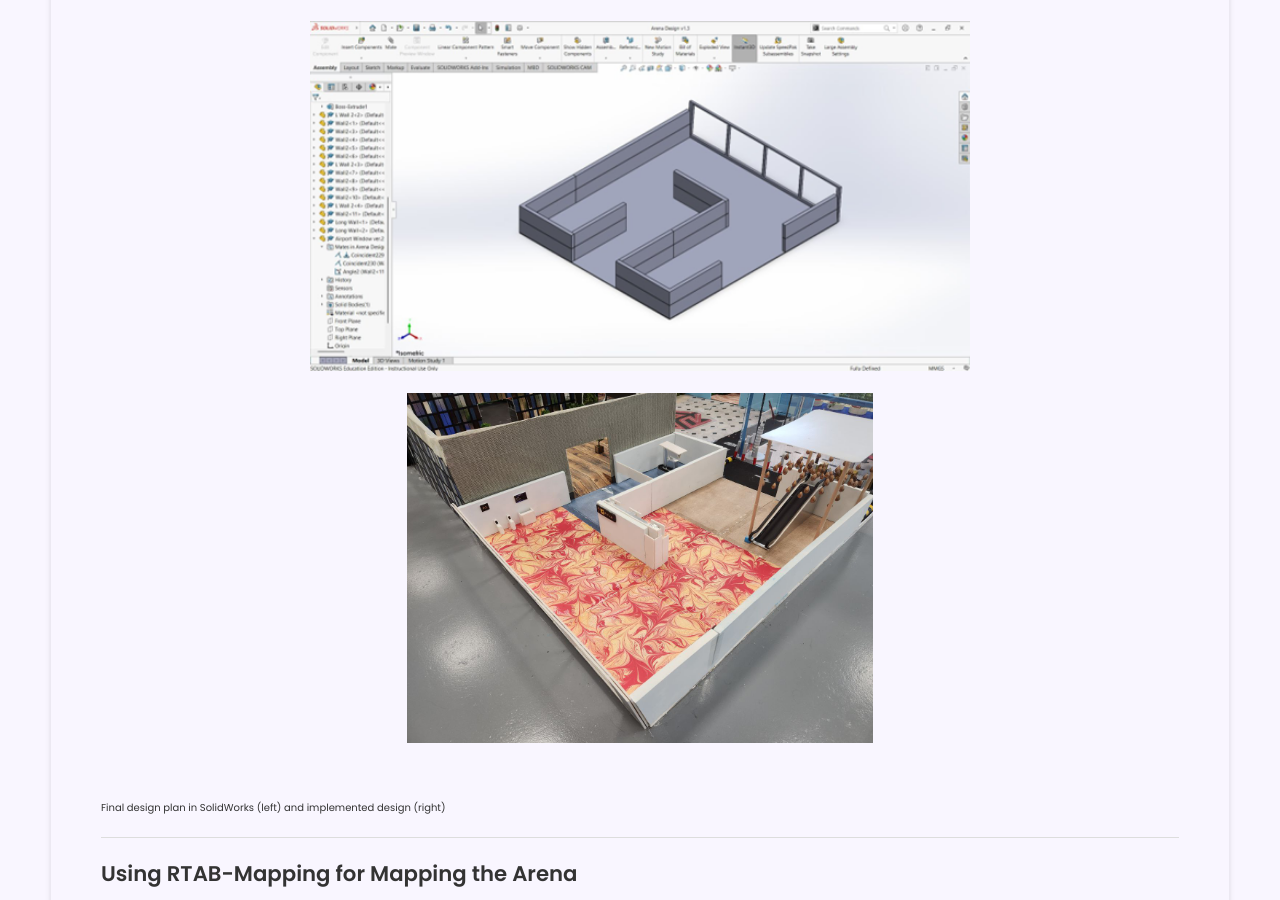
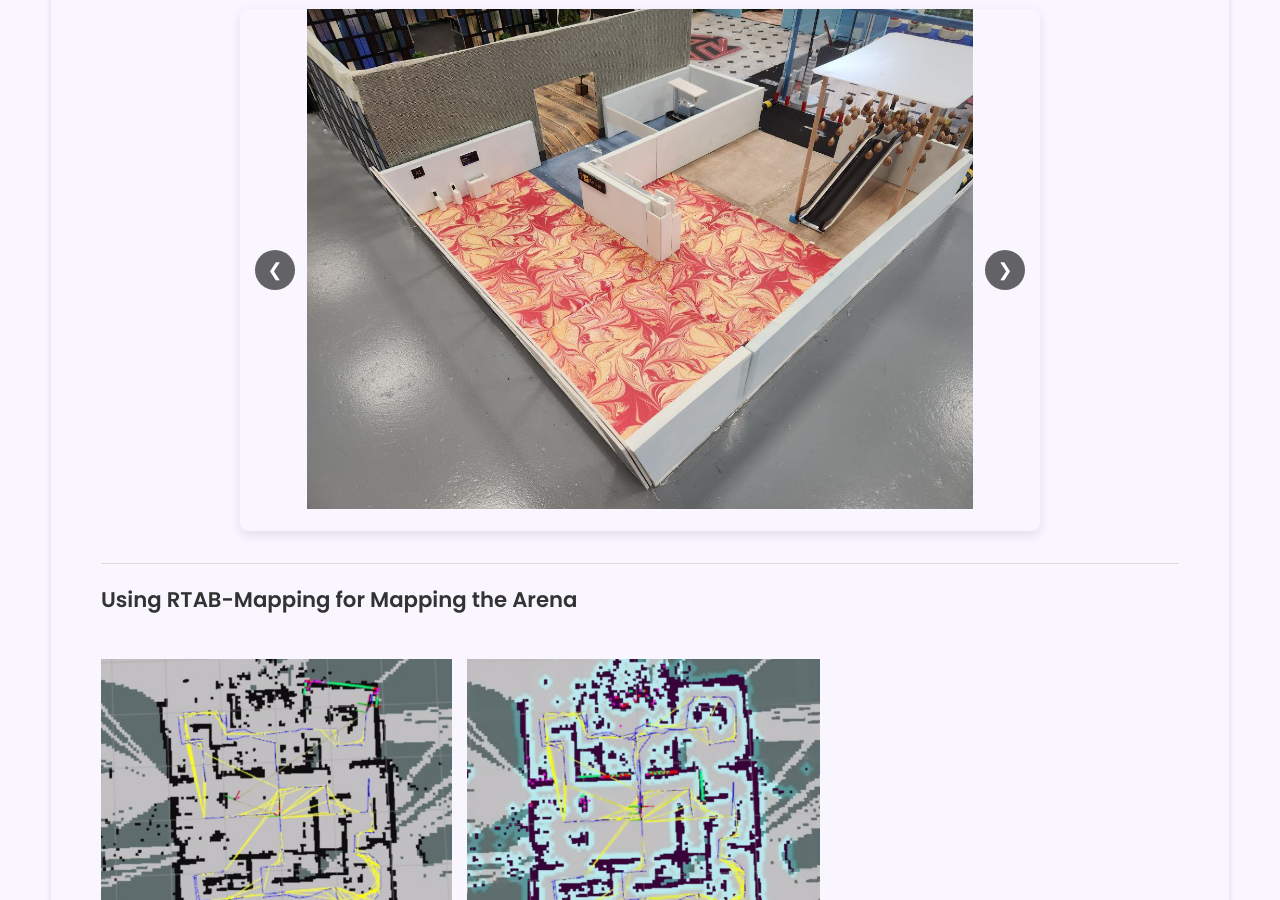
Before and after one commit to Darrshini/darrshini.github.io, a Jekyll site: the page built from _projects/Systems Engineering Project 1/index.md, in a window 1280 px wide and 900 px high, scrolled down 2011 px. Built offline with Jekyll 4.4.1, drawn with Linux system fonts in a browser that asks for light colours.

Commit message:
Update index.md

```diff
--- a/_projects/Systems Engineering Project 1/index.md
+++ b/_projects/Systems Engineering Project 1/index.md
@@ -33,13 +33,16 @@ For this project, our goal was to create an autonomous navigation system using t
 <span style="font-size: 10px">Team-designed testing arena (left) and Designed in Solidworks (right)</span>
 
 ### Final Arena Design
-<div style="display: flex; gap: 20px; flex-wrap: wrap; margin: 20px 0;">
-  {% include image-gallery.html
-     images="/assets/images/Final_Arena_Solidworks.png, /assets/images/Team7_Arena.jpg"
-     height="350"
-  %}
+<div class="arena-slideshow-container">
+
+{% include image-gallery.html
+   images="/assets/images/Final_Arena_Solidworks.png, /assets/images/Team7_Arena.jpg, /assets/images/Arena_Entrance.jpg, /assets/images/Arena_Windows.jpg, /assets/images/Arena_KineticRain.jpg"
+   height="500"
+   mode="slideshow"
+   captions="Solidworks Final Design|Arena Side view|Arena Entrance view|Arena Top View|Arena Kinetic Rain"
+%}
 </div>
-<span style="font-size: 10px">Final design plan in SolidWorks (left) and implemented design (right)</span>
+
 
 
 ---
```
